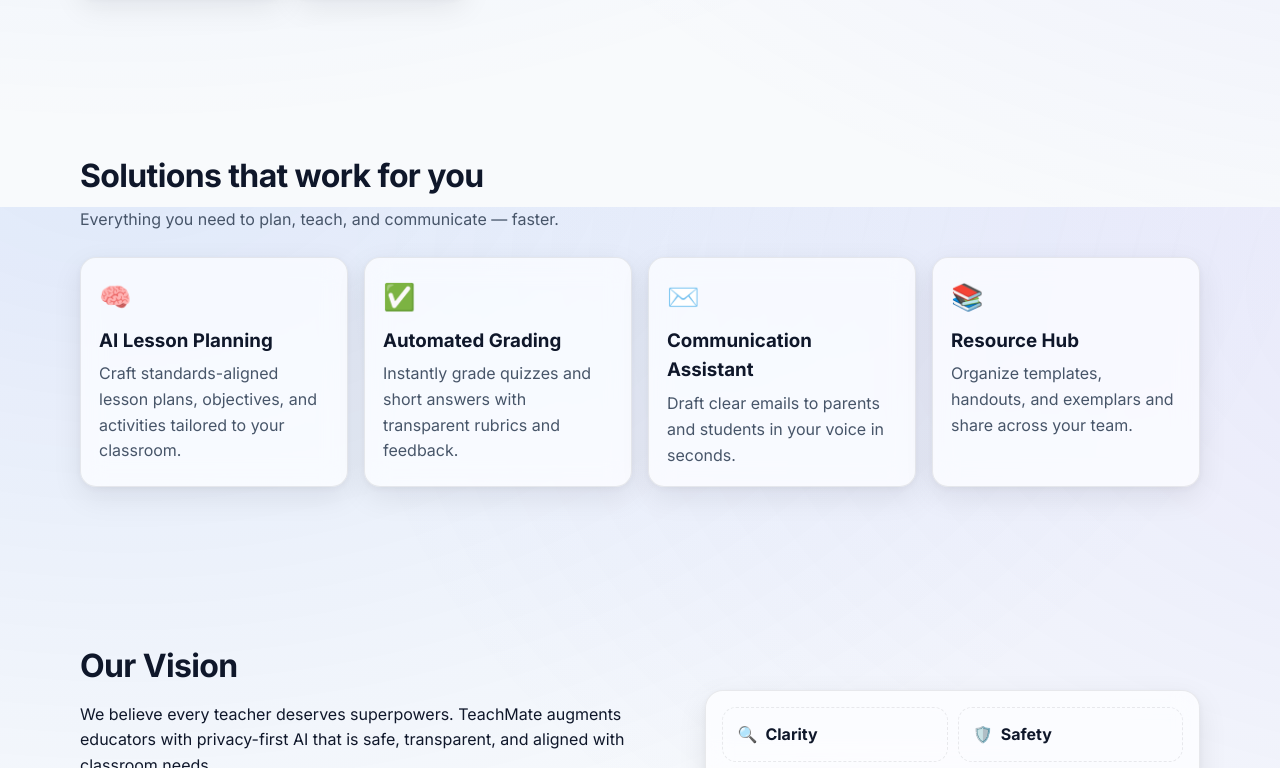
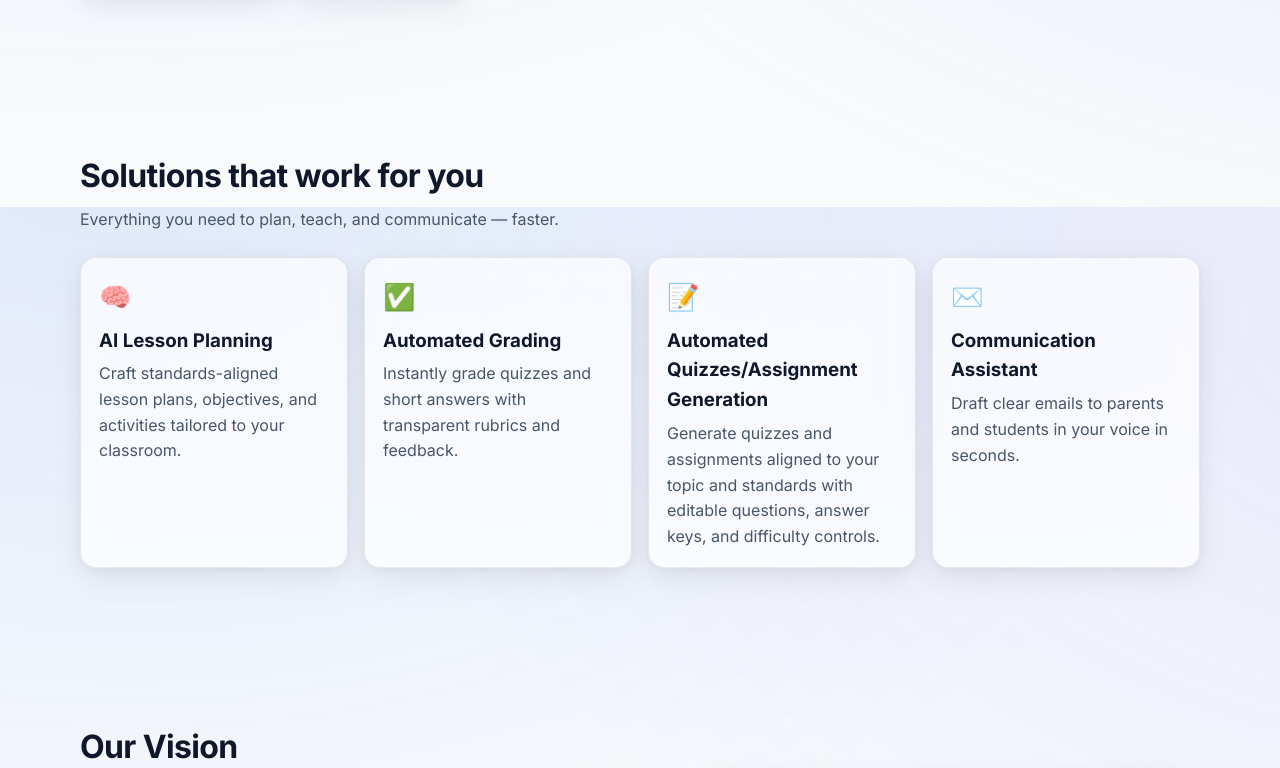
Before and after one commit to haris-khan-dev/Acadion-AI, a plain HTML site: page index.html in a window 1280 px wide. Shown: the part 593-1361 px from the top of the page. Drawn offline with Linux system fonts and the light colour scheme.

Commit message:
new changes

```diff
--- a/index.html
+++ b/index.html
@@ -105,14 +105,14 @@
 						<p>Instantly grade quizzes and short answers with transparent rubrics and feedback.</p>
 					</article>
 					<article class="card glass">
+						<div class="card-icon" aria-hidden="true">📝</div>
+						<h3>Automated Quizzes/Assignment Generation</h3>
+						<p>Generate quizzes and assignments aligned to your topic and standards with editable questions, answer keys, and difficulty controls.</p>
+					</article>
+					<article class="card glass">
 						<div class="card-icon" aria-hidden="true">✉️</div>
 						<h3>Communication Assistant</h3>
 						<p>Draft clear emails to parents and students in your voice in seconds.</p>
-					</article>
-					<article class="card glass">
-						<div class="card-icon" aria-hidden="true">📚</div>
-						<h3>Resource Hub</h3>
-						<p>Organize templates, handouts, and exemplars and share across your team.</p>
 					</article>
 				</div>
 			</div>
```
